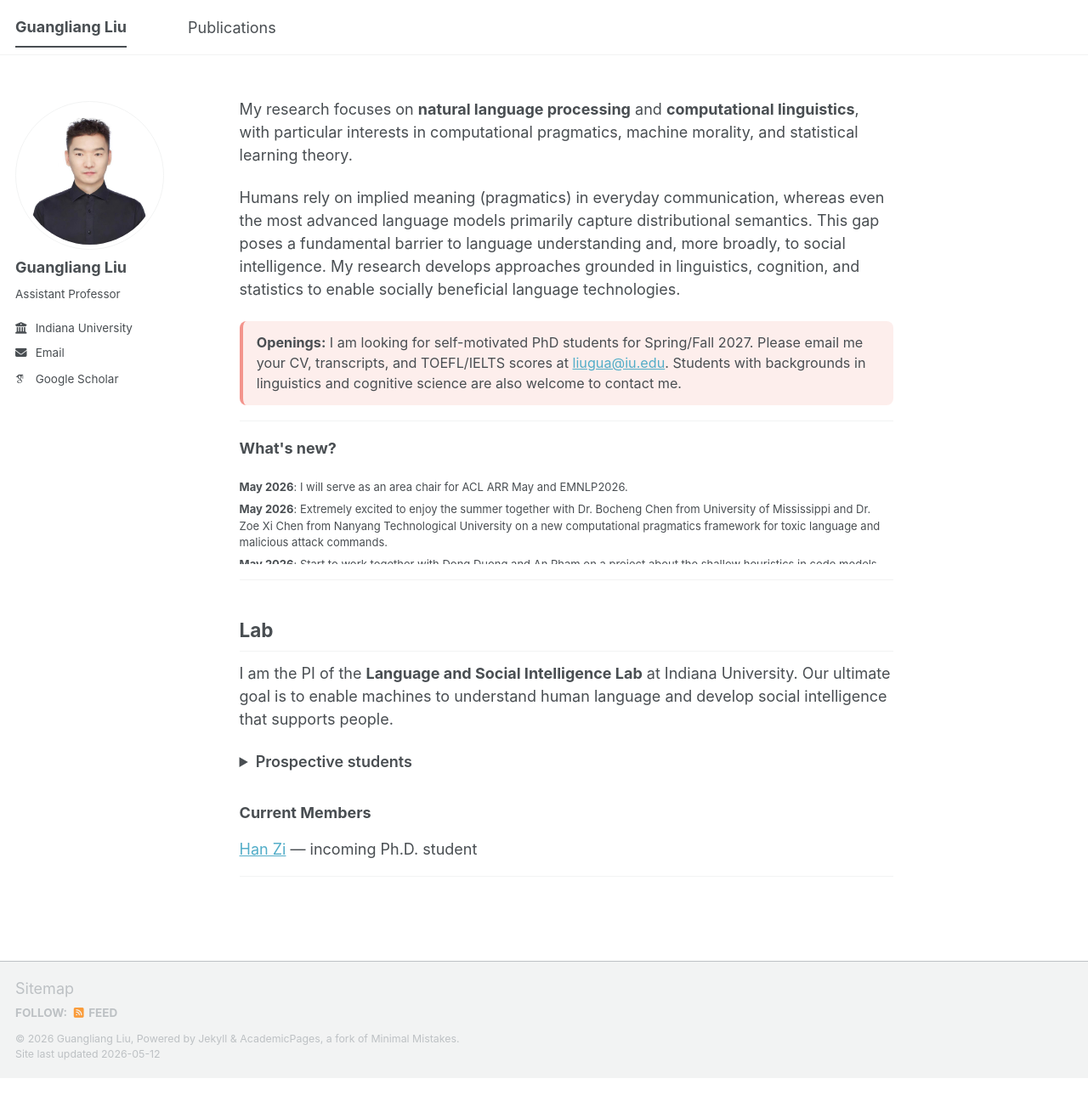
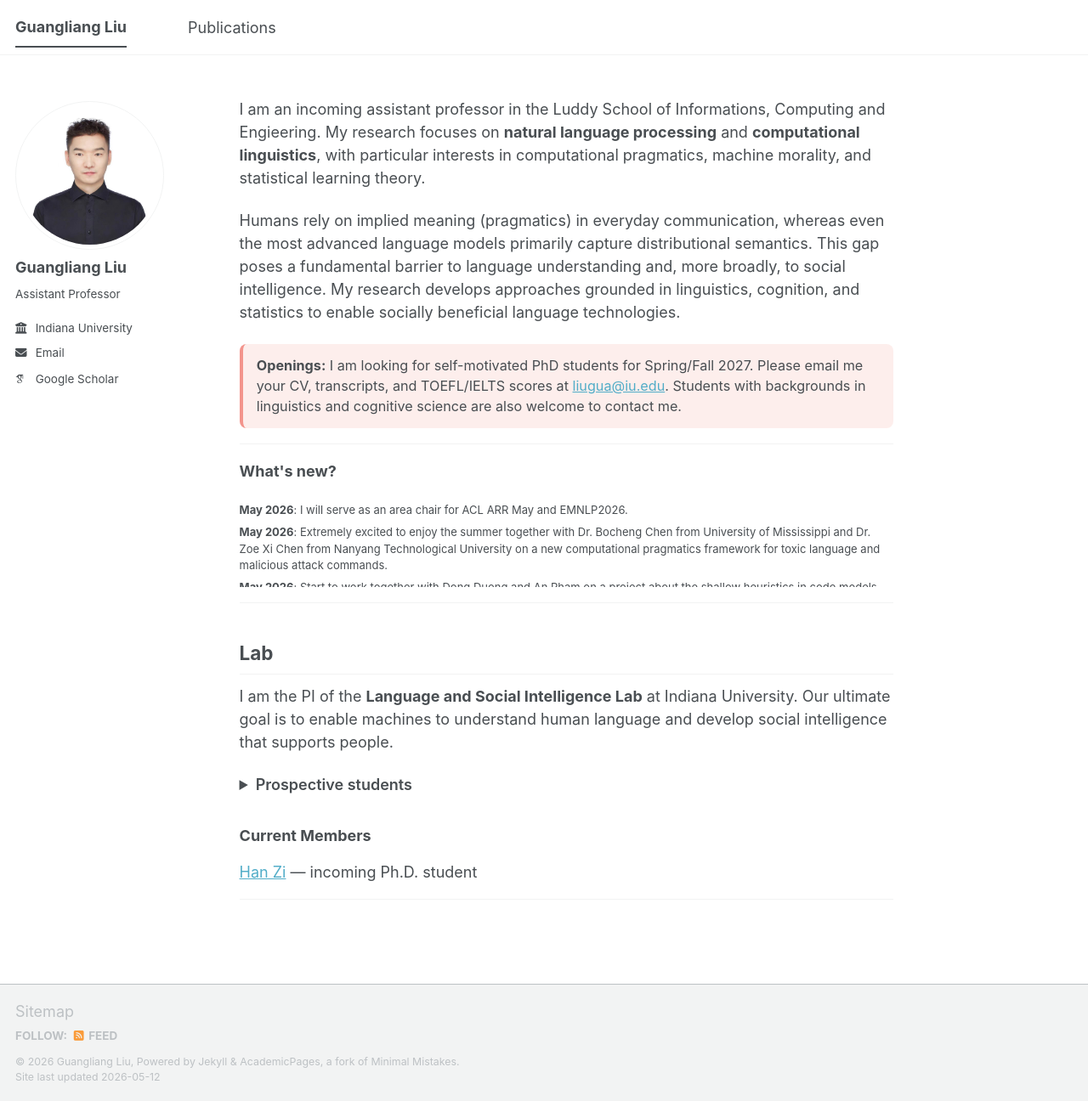
Before and after one commit to guangliang-nlp/guangliang-nlp.github.io, a Jekyll site: the page built from about.md, in a window 1280 px wide and 1296 px high. Shown: the whole window at 85% size. Built offline with Jekyll 4.4.1, drawn with Linux system fonts in a browser that asks for light colours; some web fonts are replaced; a script bundle is joined from its source files by our own code; library files that are not in the unit come from our copies.

Commit message:
Update about.md

```diff
--- a/about.md
+++ b/about.md
@@ -7,7 +7,7 @@ redirect_from:
   - /about.html
 ---
 
-My research focuses on <strong>natural language processing</strong> and <strong>computational linguistics</strong>, with particular interests in computational pragmatics, machine morality, and statistical learning theory.
+I am an incoming assistant professor in the Luddy School of Informations, Computing and Engieering. My research focuses on <strong>natural language processing</strong> and <strong>computational linguistics</strong>, with particular interests in computational pragmatics, machine morality, and statistical learning theory.
 
 Humans rely on implied meaning (pragmatics) in everyday communication, whereas even the most advanced language models primarily capture distributional semantics. This gap poses a fundamental barrier to language understanding and, more broadly, to social intelligence. My research develops approaches grounded in linguistics, cognition, and statistics to enable socially beneficial language technologies.
 <p style="
```
